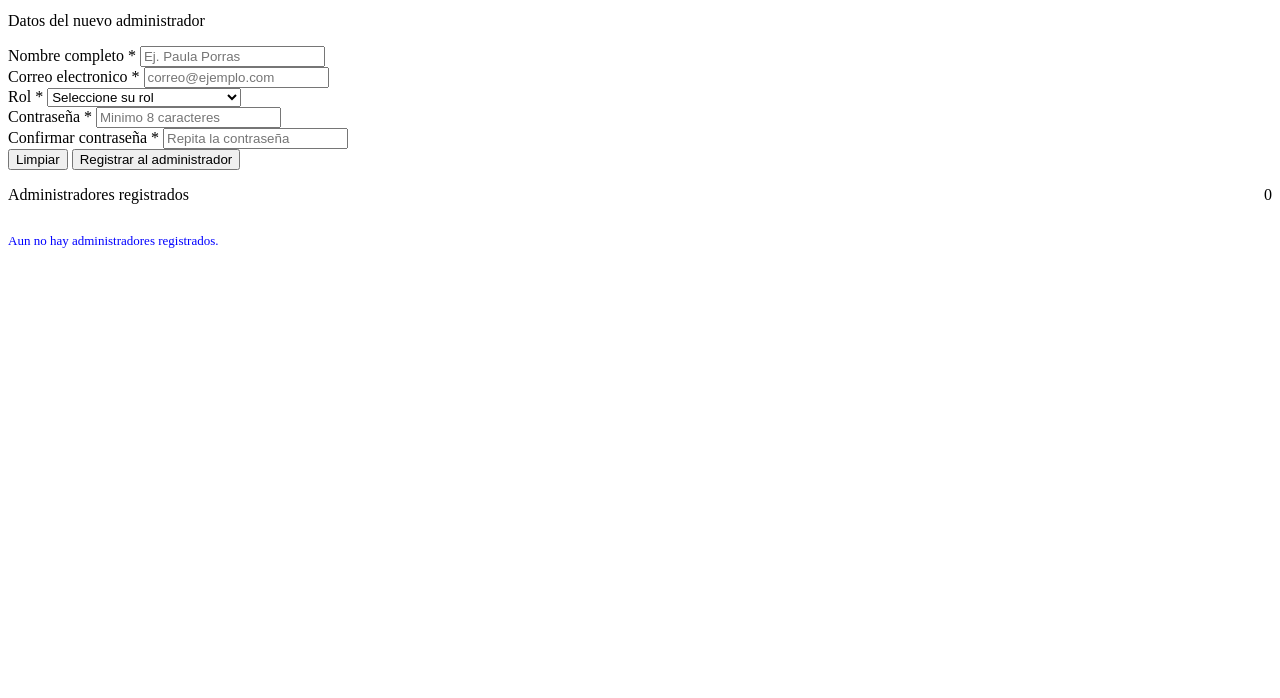
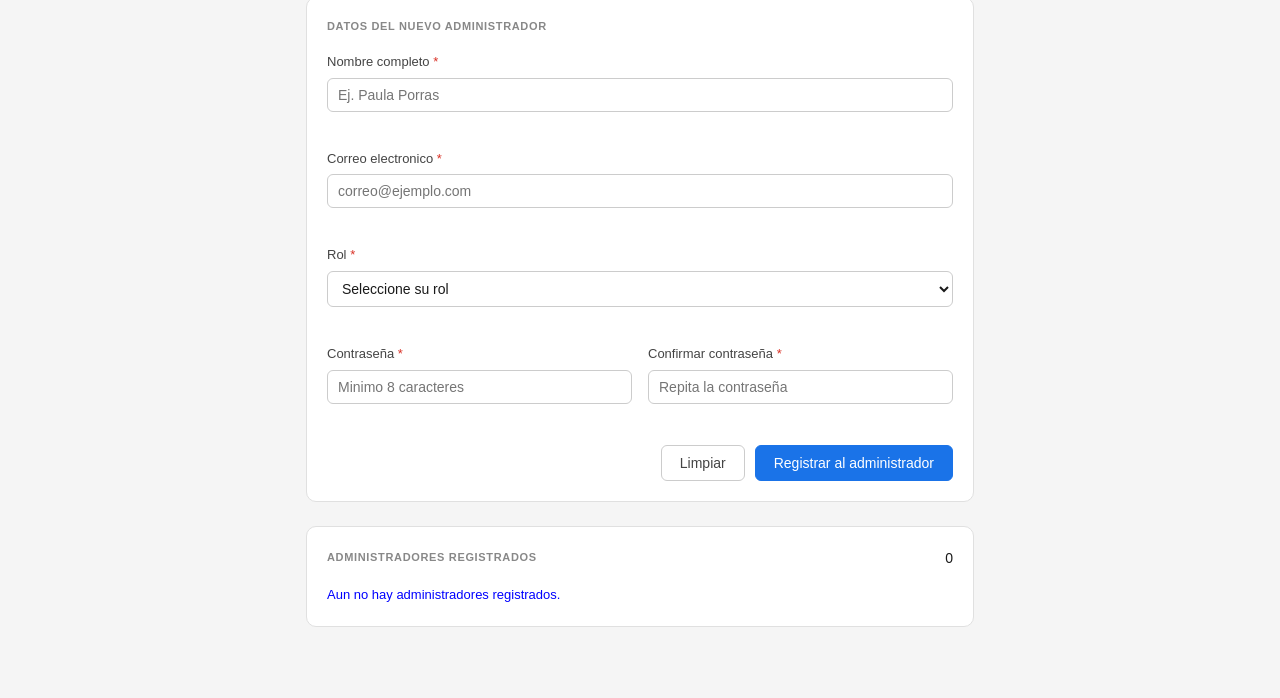
Before and after one commit to hildamgo/CENFOTEC-CONNECT, a plain HTML site: page usuarios.html in a window 1280 px wide. Shown: the part 102-800 px from the top of the page. Drawn offline with Linux system fonts and the light colour scheme.

Commit message:
Update usuarios.html

```diff
--- a/usuarios.html
+++ b/usuarios.html
@@ -5,7 +5,7 @@
         <meta name="viewport" content="width=device-width, initial-scale=1.0" />
         <title>Registrar administrador</title>
 
-        <link ref="stylesheet" href="styles.css" />
+        <link rel="stylesheet" href="styles.css" />
     </head>
 
 <body>
```
